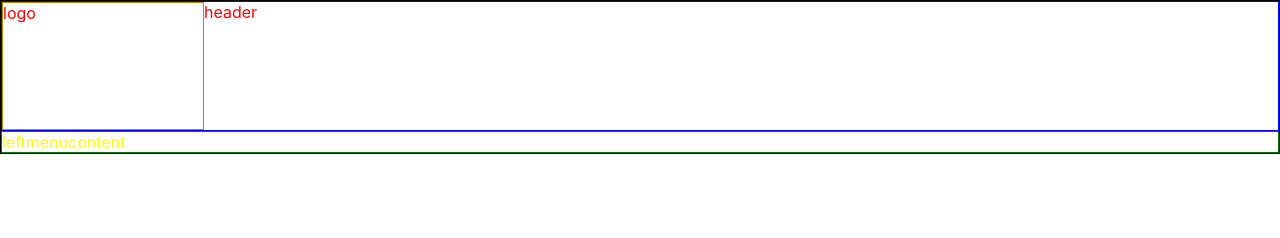
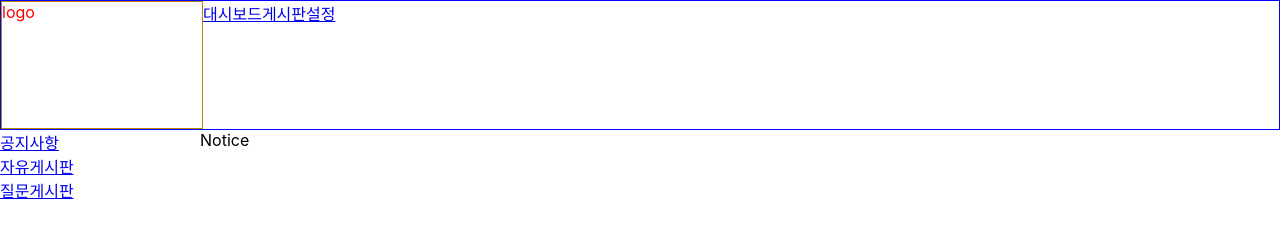
Before and after one commit to dirtysmile/bobo, a React app in the folder bobo/: page /board in a window 1280 px wide. Built offline with nearby package versions, Linux system fonts and the light colour scheme.

Commit message:
2021-1-7 옮기기

```diff
--- a/bobo/package.json
+++ b/bobo/package.json
@@ -11,6 +11,7 @@
     "react": "^17.0.1",
     "react-dom": "^17.0.1",
     "react-icons": "^4.1.0",
+    "react-router-dom": "^5.2.0",
     "react-scripts": "4.0.1",
     "web-vitals": "^0.2.4"
   },
--- a/bobo/src/components/App.js
+++ b/bobo/src/components/App.js
@@ -1,18 +1,34 @@
+import React from "react";
+import { Link, Route } from "react-router-dom";
+import Board from "./Board";
+import Dashboard from "./Dashboard";
 import "./App.scss";
+import Setting from "./Setting";
 
-function App() {
+const App = () => {
   return (
-    <div className="App">
+    <div>
       <div className="top">
         <div className="logo">logo</div>
-        <div>header</div>
+        <div className="topmenu">
+          <div>
+            <Link to="/">대시보드</Link>
+          </div>
+          <div>
+            <Link to="/board">게시판</Link>
+          </div>
+          <div>
+            <Link to="/setting">설정</Link>
+          </div>
+        </div>
       </div>
       <div className="middle">
-        <div>leftmenu</div>
-        <div>content</div>
+        <Route path="/" component={Dashboard} exact={true} />
+        <Route path="/board" component={Board} />
+        <Route path="/setting" component={Setting} />
       </div>
     </div>
   );
-}
+};
 
 export default App;
--- a/bobo/src/components/App.scss
+++ b/bobo/src/components/App.scss
@@ -15,10 +15,8 @@
     width: 200px;
     border: 1px solid darkgoldenrod;
   }
+
+  .topmenu {
+    display: flex;
+  }
 }
-
-.middle {
-  color: yellow;
-  display: flex;
-  border: 1px solid green;
-}
--- /dev/null
+++ b/bobo/src/components/Board.js
@@ -0,0 +1,35 @@
+import React from "react";
+import { Link, Route } from "react-router-dom";
+import "./Board.scss";
+import FreeBoard from "./FreeBoard";
+import Notice from "./Notice";
+import Questions from "./Questions";
+
+const Board = () => {
+  return (
+    <div className="middle">
+      <div className="leftmenu">
+        <div>
+          <Link to="/board/notice">공지사항</Link>
+        </div>
+        <div>
+          <Link to="/board/freeboard">자유게시판</Link>
+        </div>
+        <div>
+          <Link to="/board/questions">질문게시판</Link>
+        </div>
+      </div>
+      <div className="content">
+        <Route
+          path={["/board", "/board/notice"]}
+          component={Notice}
+          exact={true}
+        />
+        <Route path="/board/freeboard" component={FreeBoard} />
+        <Route path="/board/questions" component={Questions} />
+      </div>
+    </div>
+  );
+};
+
+export default Board;
--- /dev/null
+++ b/bobo/src/components/Board.scss
@@ -0,0 +1,6 @@
+.middle {
+  display: flex;
+  .leftmenu {
+    width: 200px;
+  }
+}
--- /dev/null
+++ b/bobo/src/components/Dashboard.js
@@ -0,0 +1,11 @@
+import React from "react";
+
+const Dashboard = () => {
+  return (
+    <div>
+      <h1>Dashboard</h1>
+    </div>
+  );
+};
+
+export default Dashboard;
--- /dev/null
+++ b/bobo/src/components/FreeBoard.js
@@ -0,0 +1,7 @@
+import React from "react";
+
+const FreeBoard = () => {
+  return <div>freeBoard</div>;
+};
+
+export default FreeBoard;
--- /dev/null
+++ b/bobo/src/components/Notice.js
@@ -0,0 +1,7 @@
+import React from "react";
+
+const Notice = () => {
+  return <div>Notice</div>;
+};
+
+export default Notice;
--- /dev/null
+++ b/bobo/src/components/Questions.js
@@ -0,0 +1,7 @@
+import React from "react";
+
+const Questions = () => {
+  return <div>questions</div>;
+};
+
+export default Questions;
--- /dev/null
+++ b/bobo/src/components/Setting.js
@@ -0,0 +1,7 @@
+import React from "react";
+
+const Setting = () => {
+  return <div>Setting</div>;
+};
+
+export default Setting;
--- a/bobo/src/index.js
+++ b/bobo/src/index.js
@@ -1,17 +1,18 @@
 import React from "react";
 import ReactDOM from "react-dom";
+import { BrowserRouter } from 'react-router-dom';
 import "./index.css";
 import App from "./components/App";
-import reportWebVitals from "./reportWebVitals";
+// import reportWebVitals from "./reportWebVitals";
 
 ReactDOM.render(
-  <React.StrictMode>
-    <App />
-  </React.StrictMode>,
-  document.getElementById("root")
+  <BrowserRouter>
+    <App/>
+  </BrowserRouter>,
+  document.getElementById ('root')
 );
 
 // If you want to start measuring performance in your app, pass a function
 // to log results (for example: reportWebVitals(console.log))
 // or send to an analytics endpoint. Learn more: https://bit.ly/CRA-vitals
-reportWebVitals();
+// reportWebVitals();
```
Also changed, not shown: bobo/src/components/test.js (added, +17 -0 lines), bobo/src/components/App.css (deleted), 2 other files.
